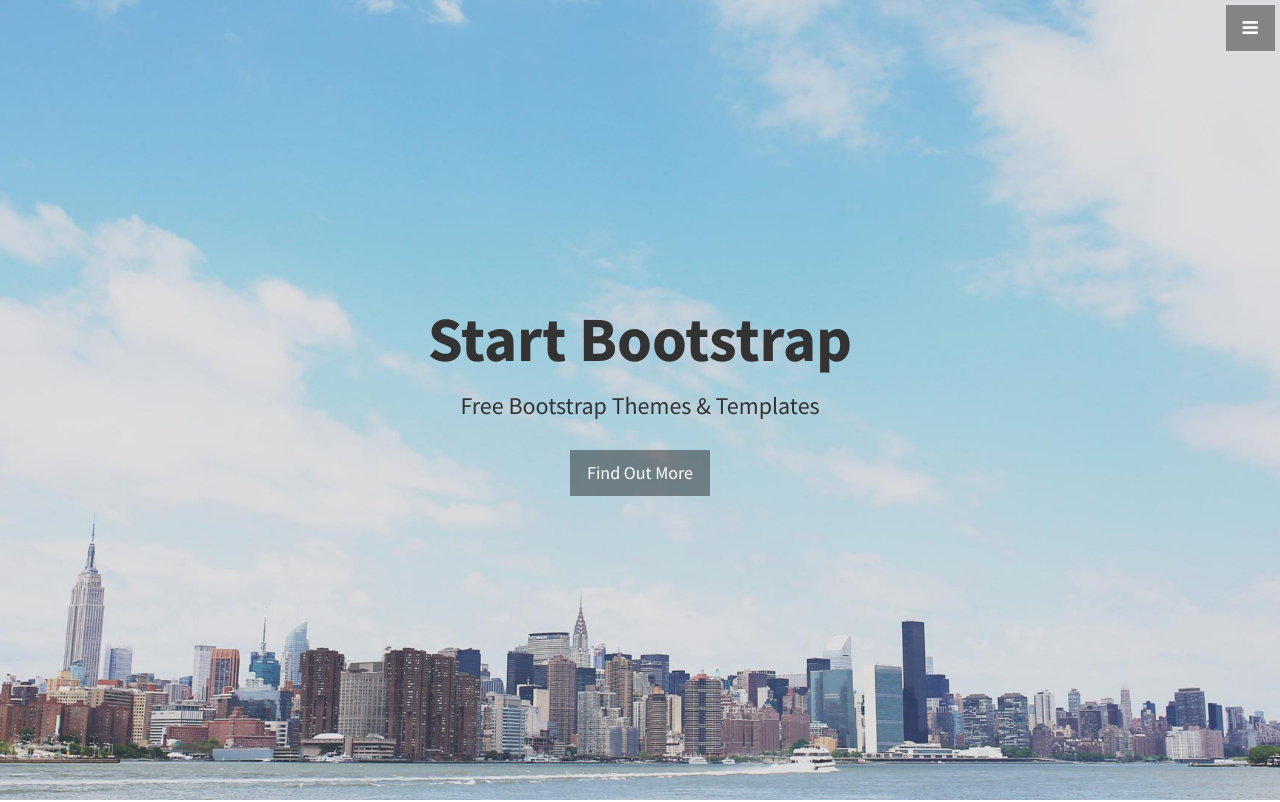
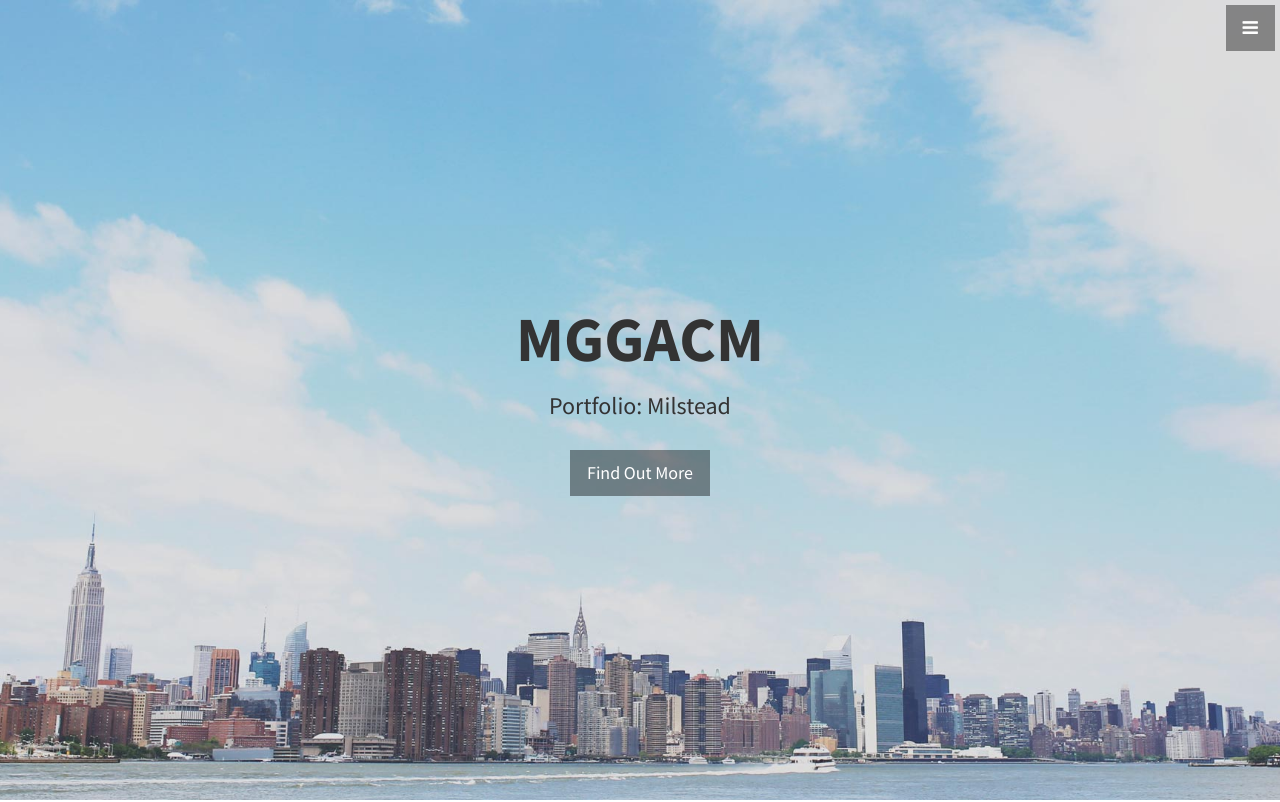
Before and after one commit to mggacm/Portfolio, a plain HTML site: page startbootstrap-stylish-portfolio-gh-pages/index.html in a window 1280 px wide. Shown: the top 802 px of the page. Drawn offline with Linux system fonts and the light colour scheme.

Commit message:
Changed ttiles

```diff
--- a/startbootstrap-stylish-portfolio-gh-pages/index.html
+++ b/startbootstrap-stylish-portfolio-gh-pages/index.html
@@ -9,7 +9,7 @@
     <meta name="description" content="">
     <meta name="author" content="">
 
-    <title>Stylish Portfolio - Start Bootstrap Theme</title>
+    <title>Mggacm Portfolio</title>
 
     <!-- Bootstrap Core CSS -->
     <link href="css/bootstrap.min.css" rel="stylesheet">
@@ -61,8 +61,8 @@
     <!-- Header -->
     <header id="top" class="header">
         <div class="text-vertical-center">
-            <h1>Start Bootstrap</h1>
-            <h3>Free Bootstrap Themes &amp; Templates</h3>
+            <h1>MGGACM</h1>
+            <h3>Portfolio: Milstead </h3>
             <br>
             <a href="#about" class="btn btn-dark btn-lg">Find Out More</a>
         </div>
```
